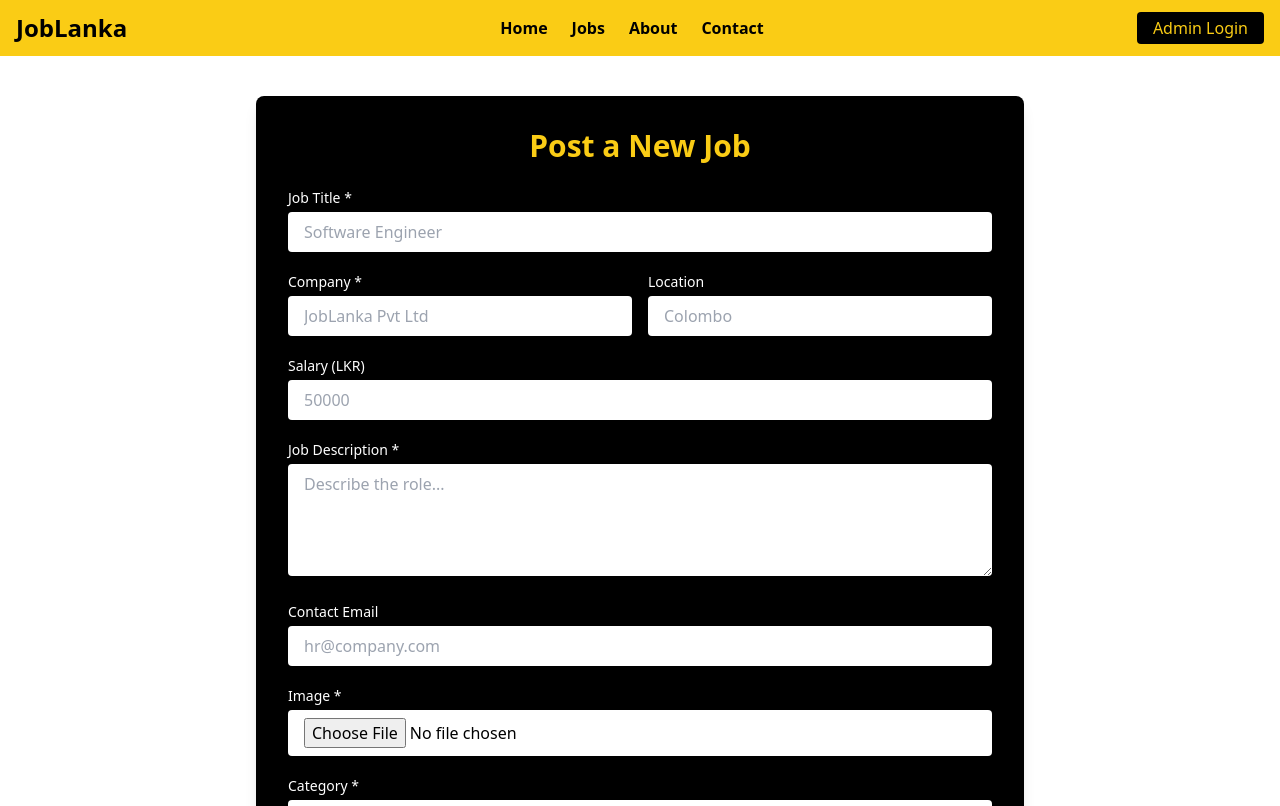
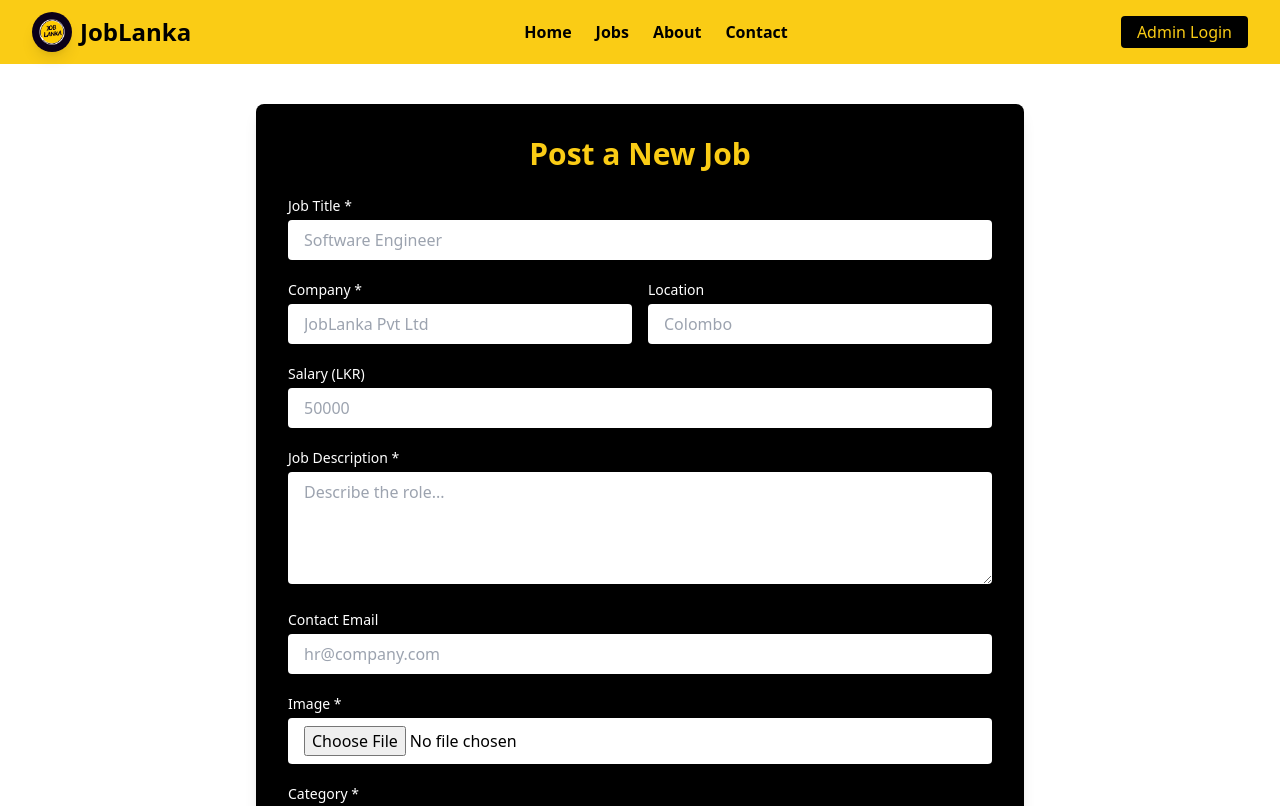
Before and after one commit to dlshn/JobLanka, a React (Create React App) app in the folder front-end/: page /addjob in a window 1280 px wide. Shown: the top 806 px of the page. Built offline with nearby package versions, Linux system fonts and the light colour scheme.

Commit message:
ScrollToTop componenet and logo add

```diff
--- a/front-end/src/App.js
+++ b/front-end/src/App.js
@@ -6,6 +6,7 @@ import Navbar from "./Components/Navbar";
 import Footer from "./Components/Footer";
 import AddJob from "./Pages/AddJob";
 import Login from "./Pages/Login";
+import ScrollToTop from "./Components/ScrollToTop";
 
 
 function App() {
@@ -13,6 +14,7 @@ function App() {
 
     <Router>
       <Navbar/>
+      <ScrollToTop />
       <Routes>
         <Route path="/" element={<Home />} />
         <Route path="/about" element={<About />} />
--- a/front-end/src/Components/Navbar.jsx
+++ b/front-end/src/Components/Navbar.jsx
@@ -2,14 +2,17 @@
 import React from "react";
 import { Link } from "react-router-dom";
 import { useState } from "react";
+import logo from "../assets/logo.png";
+
 
 const Navbar = () => {
     const [isOpen, setIsOpen] = useState(false);
   return (
-    <nav className="bg-yellow-400 text-black shadow-md">
+    <nav className="bg-yellow-400 text-black shadow-md md:px-4">
       <div className="max-w-7xl mx-auto px-4 py-3 flex items-center justify-between">
         {/* Logo */}
-        <Link to="/" className="text-2xl font-bold">
+        <Link to="/" className="text-2xl font-bold flex gap-2 items-center">
+        <img src={logo} alt="JobLanka Logo" className="h-10 w-auto rounded-full shadow-lg hover:shadow-5xl" />
           JobLanka
         </Link>
 
--- /dev/null
+++ b/front-end/src/Components/ScrollToTop.js
@@ -0,0 +1,15 @@
+// src/components/ScrollToTop.js
+import { useEffect } from "react";
+import { useLocation } from "react-router-dom";
+
+const ScrollToTop = () => {
+  const { pathname } = useLocation();
+
+  useEffect(() => {
+    window.scrollTo({ top: 0, behavior: "smooth" });
+  }, [pathname]);
+
+  return null;
+};
+
+export default ScrollToTop;
--- a/front-end/src/Pages/Home.jsx
+++ b/front-end/src/Pages/Home.jsx
@@ -53,7 +53,7 @@ const Home = () => {
           <select
             value={category}
             onChange={(e) => setCategory(e.target.value)}
-            className="w-full lg:w-1/2 px-4 py-2 border rounded-lg shadow-sm focus:outline-none text-black"
+            className="w-full lg:w-1/2 px-4 py-3 border border-gray-300 rounded-lg shadow-sm focus:outline-none focus:ring-2 focus:ring-yellow-400 focus:border-yellow-400 text-black bg-white appearance-none transition duration-300 ease-in-out"
           >
             <option value="">Select a category</option>
             <option value="IT">IT</option>
@@ -96,7 +96,7 @@ const Home = () => {
                   <p className="text-gray-700 text-sm">{job.location}</p>
                 </div>
                 <div className="flex items-center justify-between pt-3 border-t border-gray-200">
-                  <span className="text-lg font-bold text-yellow-600">
+                  salary:<span className="text-md font-bold text-yellow-600">
                     {job.salary ? `LKR ${job.salary}` : "Negotiable"}
                   </span>
                   <div className="text-xs text-gray-500 bg-gray-100 px-3 py-1 rounded-full">
```
Also changed, not shown: front-end/src/assets/logo.png (added).
